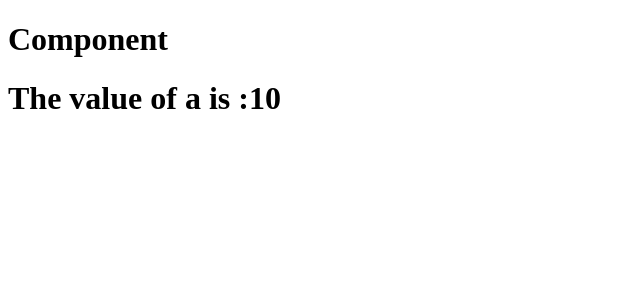
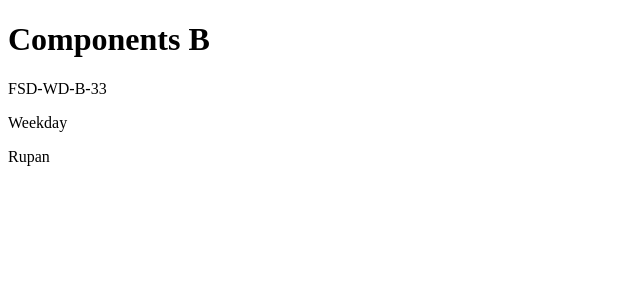
Before and after one commit to anantharjun672001-a11y/reactDay3, a React (Vite) app: page / in a window 1280 px wide. Shown: the top 300 px of the page, without its empty margins (0-640 px from the left). Built offline with nearby package versions, Linux system fonts and the light colour scheme.

Commit message:
object props completed in comp B

```diff
--- a/src/App.jsx
+++ b/src/App.jsx
@@ -4,16 +4,20 @@ import phone from "./assets/iphone.png";
 import lap from "./assets/laptop.png";
 import ipad from "./assets/tab.png";
 import CompA from './components/CompA';
+import CompB from './components/CompB';
 
 const App = () => {
   let a = 10;
+  let arr = [1, 2, 3, 4, 5];
+  let obj = { batch: "FSD-WD-B-33", mode: "Weekday", mentor: "Rupan" };
   return (
     <div>
       {/* <Home name="Iphone" price="$989" desc="This is Iphone 13 Pro" img={phone} />
         <Home name="Acer" price="$763" desc="This is Acer Laptop" img={lap} />
           <Home name="Ipad" price="$788" desc="This is Apple Ipad" img={ipad} /> */}
 
-        <CompA a={a} />
+        {/* <CompA a={a} /> */}
+        <CompB obj={obj} />
     </div>
   );
 };
--- a/src/components/CompB.jsx
+++ b/src/components/CompB.jsx
@@ -1,9 +1,13 @@
 import React from 'react';
 
-const CompB = () => {
+const CompB = ({obj}) => {
     return (
         <div>
-            <h1>bbuu</h1>
+            <h1>Components B</h1>
+            <p>{obj.batch}</p>
+            <p>{obj.mode}</p>
+            <p>{obj.mentor}</p>
+
         </div>
     );
 };
```
